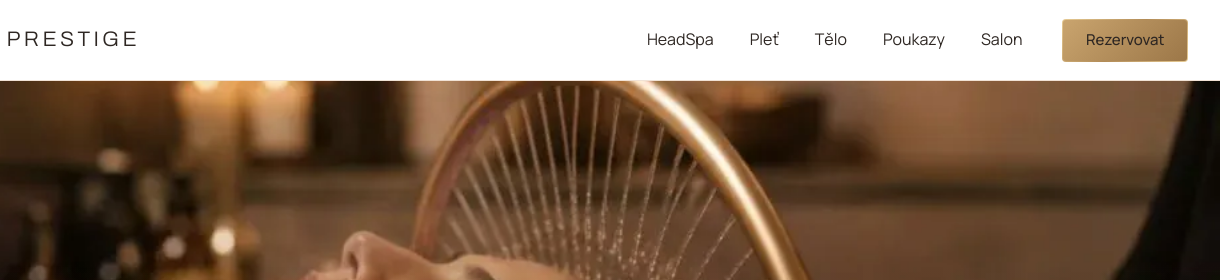
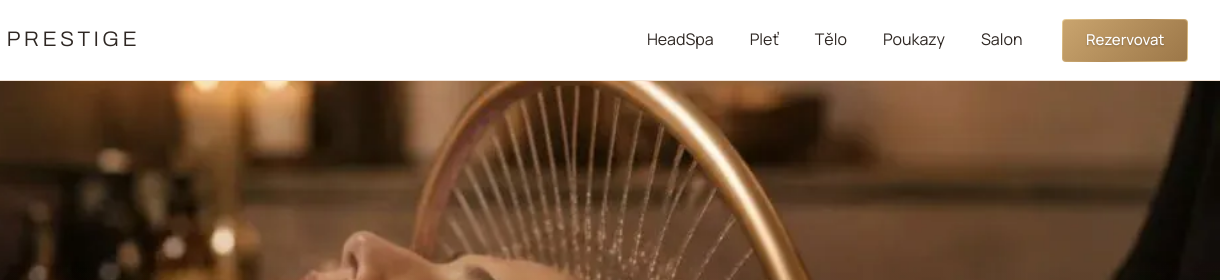
Before and after one commit to oliverhuml12-oss/prestige_beauty, a plain HTML site: page public/index.html in a window 1280 px wide. Shown: the top 280 px of the page, 60-1280 px from the left. Drawn offline with Linux system fonts and the light colour scheme.

Commit message:
Gold buttons: white label
Co-Authored-By: Claude Opus 5.5 <noreply@anthropic.com>
Claude-Session: https://claude.ai/code/session_01R1HoLpxqtvcMH74PHk9ztB

```diff
--- a/public/styles.css
+++ b/public/styles.css
@@ -64,7 +64,7 @@ a:focus-visible, button:focus-visible { outline: 2px solid var(--taupe-deep); ou
 .btn--light { background: var(--white); color: var(--ink); }
 .btn:hover { background: var(--taupe); color: var(--ink); }
 /* Gold fill framed by a thin lighter-gold edge; hover fades to the brand brown inside the same edge.
-   Dark label on gold (≥4.5:1), white on brown. */
+   White label throughout (Oliver's call); a soft shadow helps it read on the gold. */
 .btn--gold {
   position: relative; isolation: isolate;
   border: 1.5px solid transparent;
@@ -72,8 +72,9 @@ a:focus-visible, button:focus-visible { outline: 2px solid var(--taupe-deep); ou
   background:
     linear-gradient(135deg, var(--gold), #9C7748) padding-box,
     linear-gradient(135deg, #E6CA93, #B28B56 50%, #E6CA93) border-box;
-  color: var(--ink);
-  transition: color .3s var(--ease), transform .2s;
+  color: var(--white);
+  text-shadow: 0 1px 2px rgba(46,39,35,.3);
+  transition: transform .2s;
 }
 .btn--gold::before {
   content: ""; position: absolute; inset: 0; z-index: -1; border-radius: 2.5px;
```
